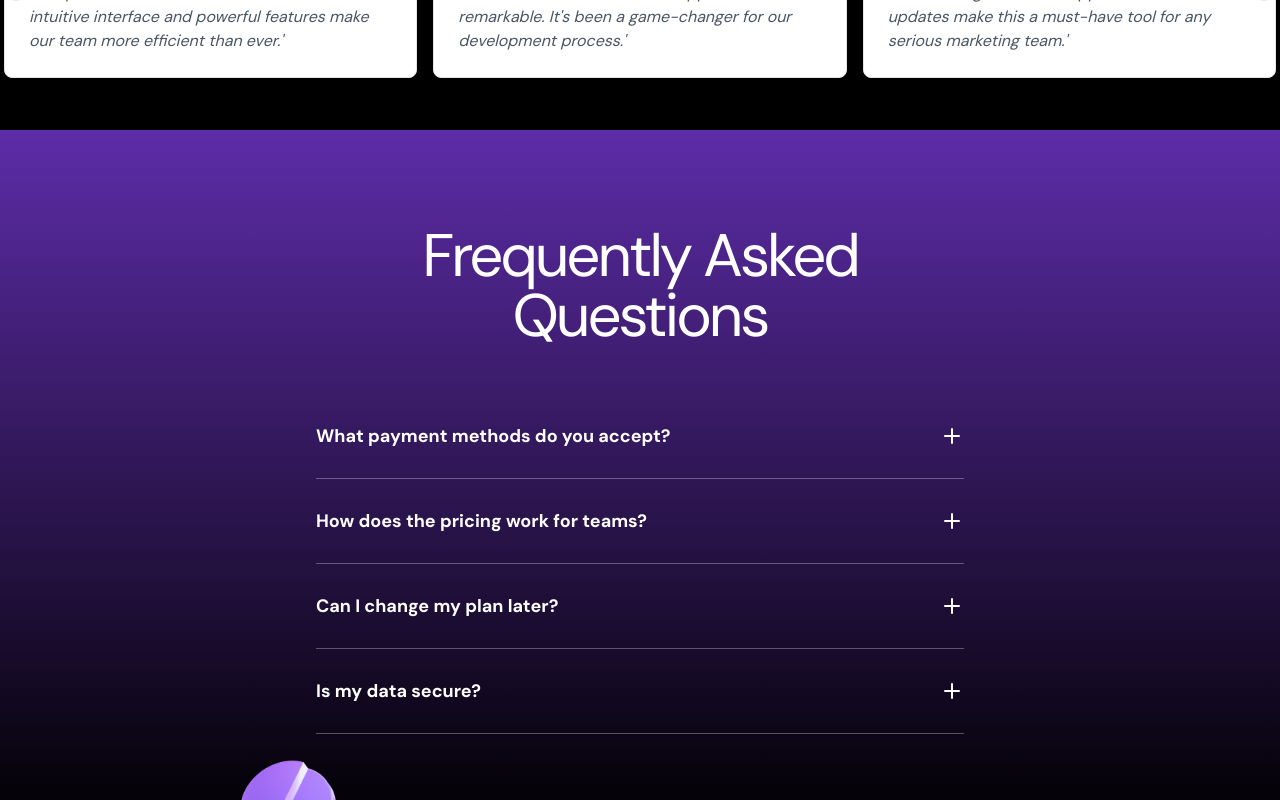
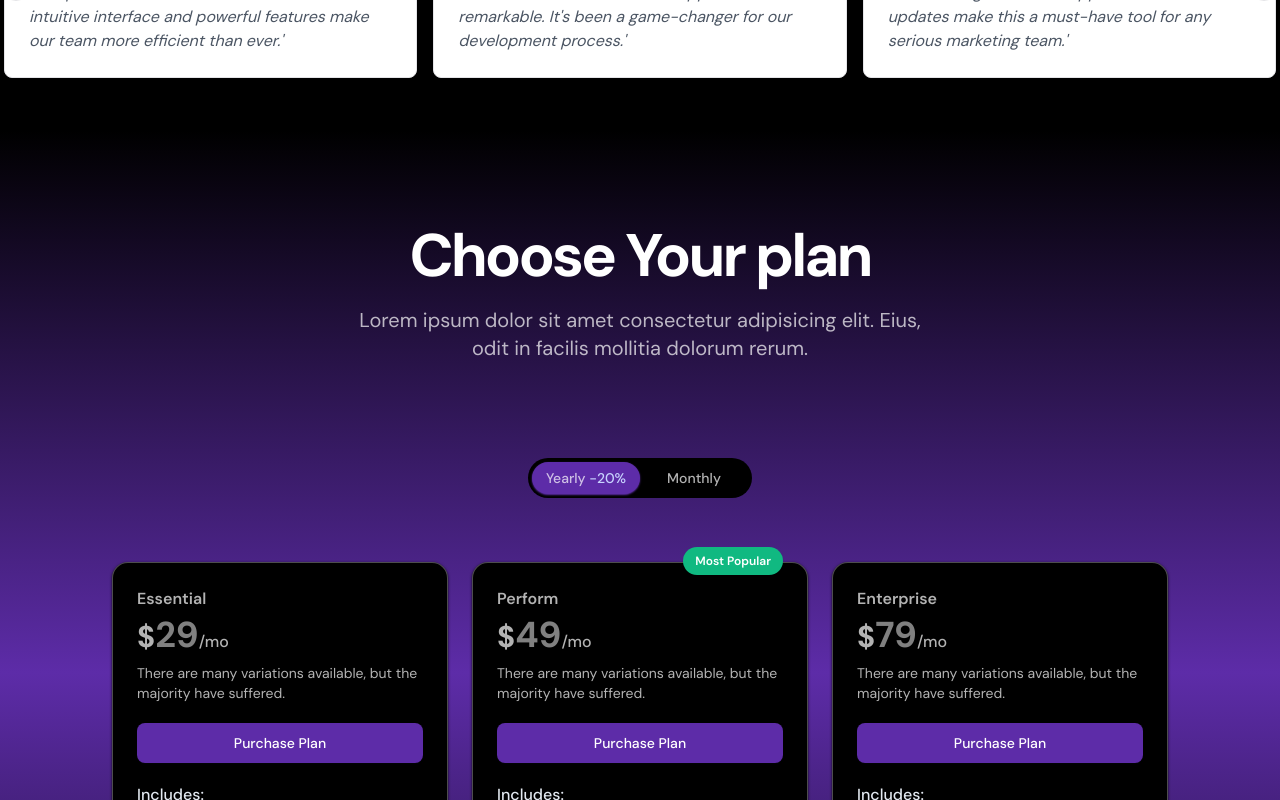
Before and after one commit to theneonstark/infini_next, a Next.js app: page / in a window 1280 px wide. Shown: the part 6480-7280 px from the top of the page. Built offline with nearby package versions, Linux system fonts and the light colour scheme.

Commit message:
add pricing

```diff
--- a/src/app/page.tsx
+++ b/src/app/page.tsx
@@ -23,7 +23,7 @@ export default function Home() {
       <Features />
       <WhyChooseUs/>
       <Testimonials/>
-      {/* <Pricing/>      */}
+      <Pricing/>
       <FAQs />
       <CallToAction />
       </div>
```
